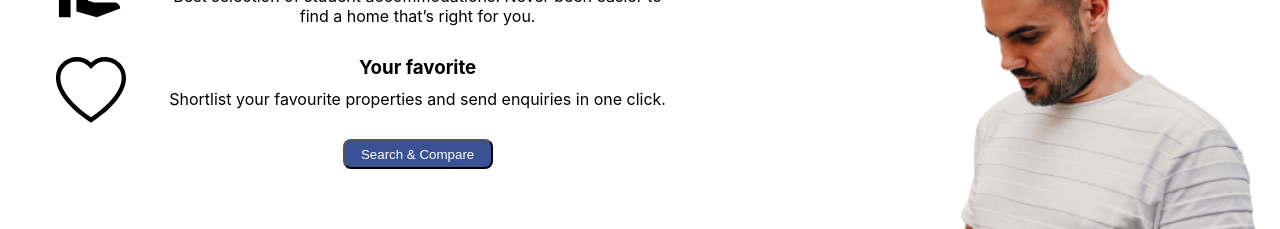
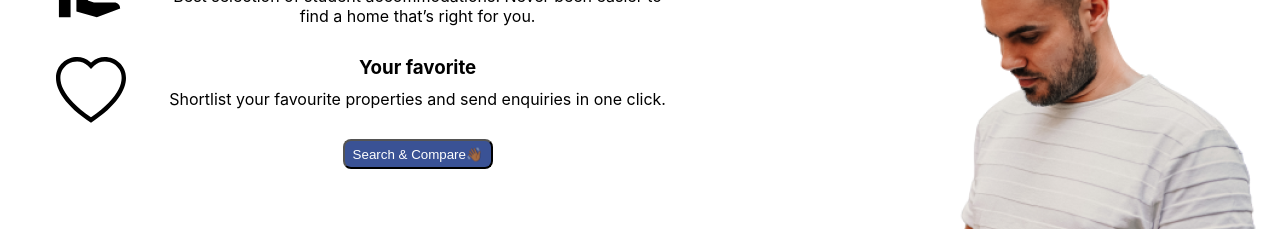
Before and after one commit to jasmatazzy/unilife-apartment-app, a React (Create React App) app: page / in a window 1280 px wide. Shown: the part 1080-1309 px from the top of the page. Built offline with nearby package versions, Linux system fonts and the light colour scheme; no server answers.

Commit message:
corrected formatting on current link tos. Next will add functionality to displayed buttons

```diff
--- a/src/App.js
+++ b/src/App.js
@@ -5,6 +5,7 @@ import { BrowserRouter, Routes, Route } from 'react-router-dom';
 import Homepage from './pages/Homepage/Homepage';
 import HomeDetailPage from './pages/HomeDetailPage/HomeDetailPage';
 import SeeAllCitiesPage from './pages/SeeAllCitiesPage/SeeAllCitiesPage';
+import CityDetailsPage from './pages/CityDetailsPage/CityDetailsPage';
 
 
 function App() {
@@ -17,6 +18,7 @@ function App() {
           {/* <Route path='/homedetailpage/:homeID' element={<HomeDetailPage />} /> */}
           <Route path='/homedetailpage/' element={<HomeDetailPage />} />
           <Route path='/seeallcities/' element={<SeeAllCitiesPage />} />
+          <Route path='/citydetailspage/' element={<CityDetailsPage />} />
         </Routes>
         <Footer />
       </BrowserRouter>
--- a/src/pages/Homepage/Homepage.js
+++ b/src/pages/Homepage/Homepage.js
@@ -30,9 +30,6 @@ const Homepage = () => {
 
   const handleFindHomes = () => {
     console.log('home search handled')
-  }
-  const handleSearchAndCompare = () => {
-    console.log('search&compare handled')
   }
 
 
@@ -90,7 +87,7 @@ const Homepage = () => {
             <p>Best selection of student accommodations. Never been easier to find a home that’s right for you.</p>
             <h3>Your favorite</h3>
             <p>Shortlist your favourite properties and send enquiries in one click.</p>
-            <button onClick={handleSearchAndCompare}>Search & Compare</button>
+            <button> <Link to={'/citydetailspage'} className='link-to-button'>Search & Compare👋🏾</Link></button>
           </div>
         </div>
         <img src={imageofMan} alt='man holding phone' />
```
